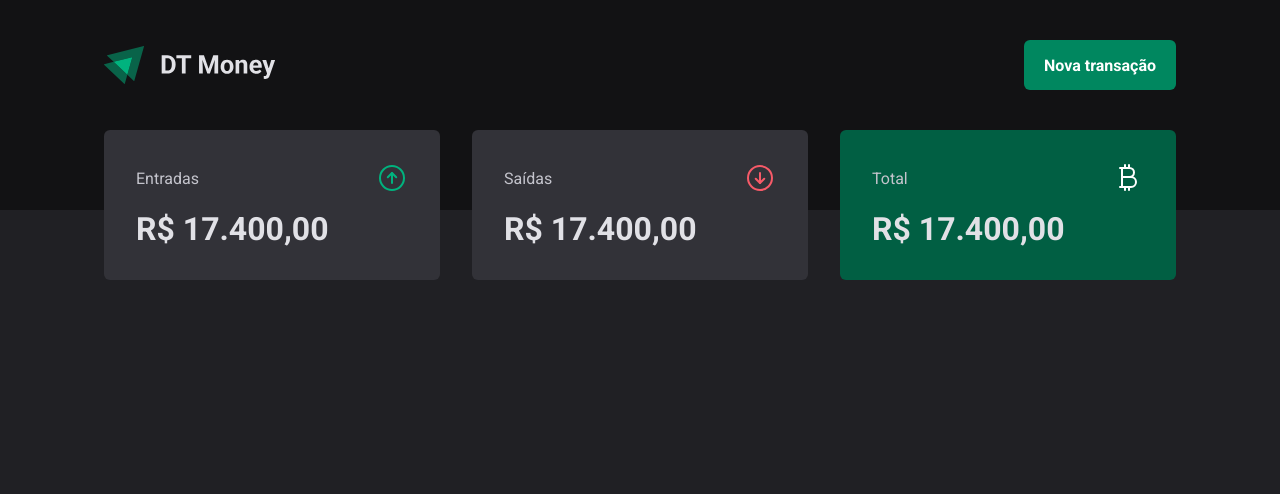
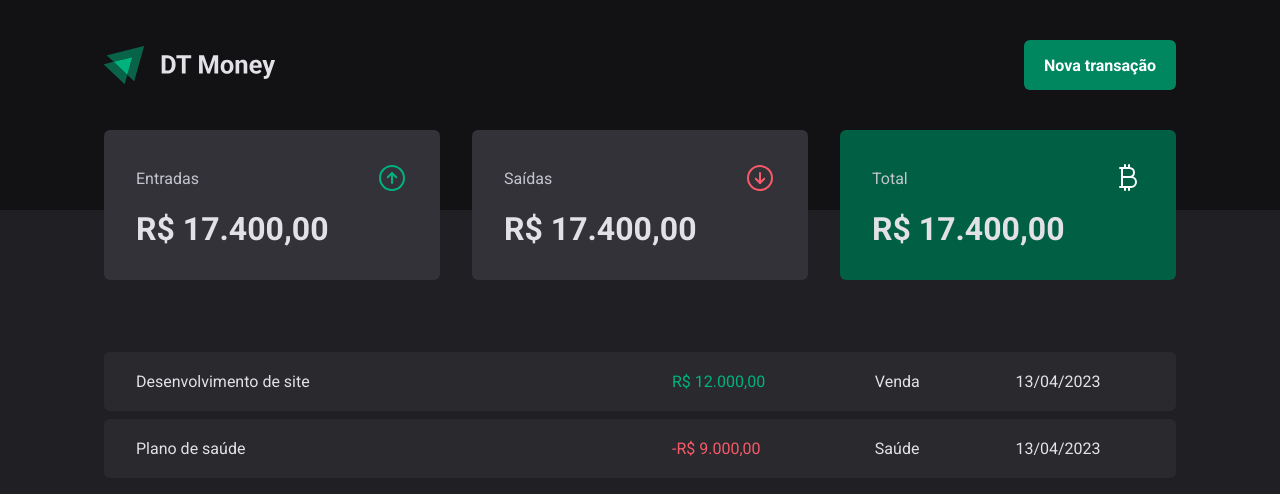
Before and after one commit to marcoscuomo/dt-money, a React (Vite) app: page / in a window 1280 px wide. Shown: the top 494 px of the page. Built offline with nearby package versions, Linux system fonts and the light colour scheme.

Commit message:
feat: component transactions

```diff
--- a/src/Transactions/index.tsx
+++ b/src/Transactions/index.tsx
@@ -1,11 +1,37 @@
 import { Header } from "../components/Header";
 import { Summary } from "../components/Summary";
+
+import { PriceHighlight, TransactionsContainer, TransactionsTable } from "./styles";
 
 export function Transactions() {
   return(
     <div>
       <Header />
       <Summary />
+
+
+      <TransactionsContainer>
+        <TransactionsTable>
+          <tbody>
+            <tr>
+              <td width="50%">Desenvolvimento de site</td>
+              <td>
+                <PriceHighlight variant="income">R$ 12.000,00</PriceHighlight>
+              </td>
+              <td>Venda</td>
+              <td>13/04/2023</td>
+            </tr>
+            <tr>
+              <td width="50%">Plano de saúde</td>
+              <td>
+                <PriceHighlight variant="outcome">-R$ 9.000,00</PriceHighlight>
+              </td>
+              <td>Saúde</td>
+              <td>13/04/2023</td>
+            </tr>
+          </tbody>
+        </TransactionsTable>
+      </TransactionsContainer>
     </div>
   )
 }
--- a/src/Transactions/styles.ts
+++ b/src/Transactions/styles.ts
@@ -0,0 +1,38 @@
+import { styled } from "styled-components";
+
+export const TransactionsContainer = styled.main`
+  width: 100%;
+  max-width: 1120px;
+  margin: 4rem auto;
+  padding: 0 1.5rem;
+`;
+
+export const TransactionsTable = styled.table`
+  width: 100%;
+  border-collapse: separate;
+  border-spacing: 0 0.5rem;
+  /* margin-top: 1.5rem; */
+
+  td {
+    padding: 1.25rem 2rem;
+    background: ${props => props.theme["gray-700"]};
+
+    &:first-child {
+      border-top-left-radius: 6px;
+      border-bottom-left-radius: 6px;
+    }
+
+    &:last-child {
+      border-top-right-radius: 6px;
+      border-bottom-right-radius: 6px;
+    }
+  }
+`;
+
+interface PriceHighlightProps {
+  variant: 'income' | 'outcome';
+}
+
+export const PriceHighlight = styled.span<PriceHighlightProps>`
+  color: ${props => props.variant === 'income' ? props.theme["green-300"] : props.theme["red-300"]};
+`;
```
